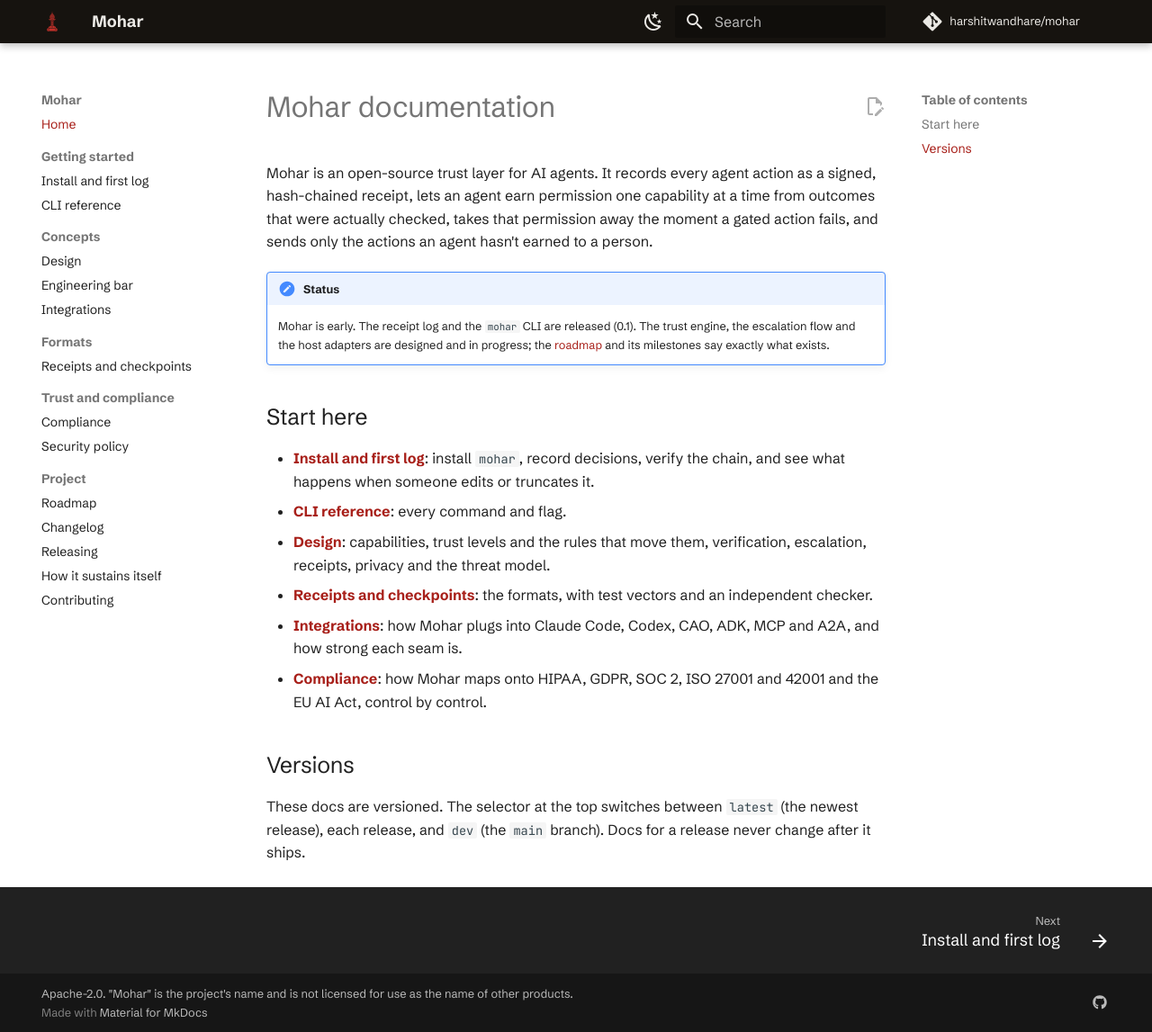
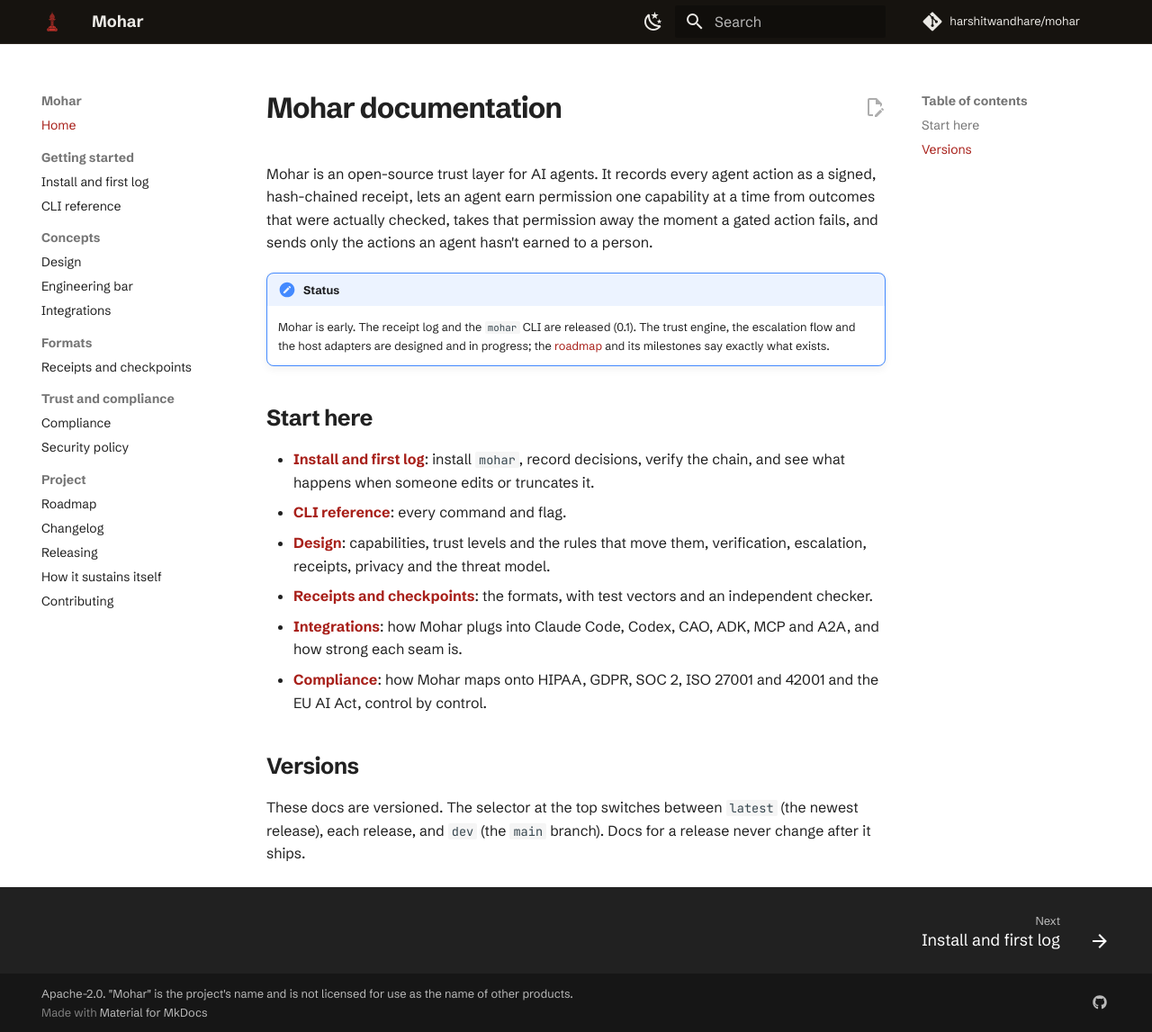
Before and after one commit to harshitwandhare/mohar, an MkDocs documentation site: the page built from docs/index.md, in a window 1280 px wide and 1147 px high. Shown: the whole window at 90% size. Built offline with MkDocs 1.6.1 and Material for MkDocs 9.7.7, drawn with Linux system fonts in a browser that asks for light colours; comment, search, counter and statistics services are not loaded; the version menu is left out.

Commit message:
docs: match the site's heading weight, header rule and button shape
Signed-off-by: Harshit Wandhare <harshitwandhare45@gmail.com>

```diff
--- a/docs/stylesheets/extra.css
+++ b/docs/stylesheets/extra.css
@@ -17,3 +17,13 @@
   --md-typeset-a-color: #a8201a;
 }
 .md-header__title { font-weight: 800; }
+
+/* Headings and chrome in the landing page's weight and spacing. */
+.md-header { box-shadow: none; border-bottom: 1px solid #2e2721; }
+.md-typeset h1 { color: var(--md-default-fg-color); font-weight: 800; letter-spacing: -0.03em; }
+.md-typeset h2 { font-weight: 800; letter-spacing: -0.02em; }
+.md-typeset h3 { font-weight: 800; }
+.md-typeset .admonition, .md-typeset details { border-radius: 8px; }
+.md-typeset pre > code { border-radius: 8px; }
+.md-typeset .md-button { border-radius: 6px; font-weight: 500; }
+.md-typeset .md-button--primary { background-color: #c2312a; border-color: #c2312a; color: #fff; }
```
